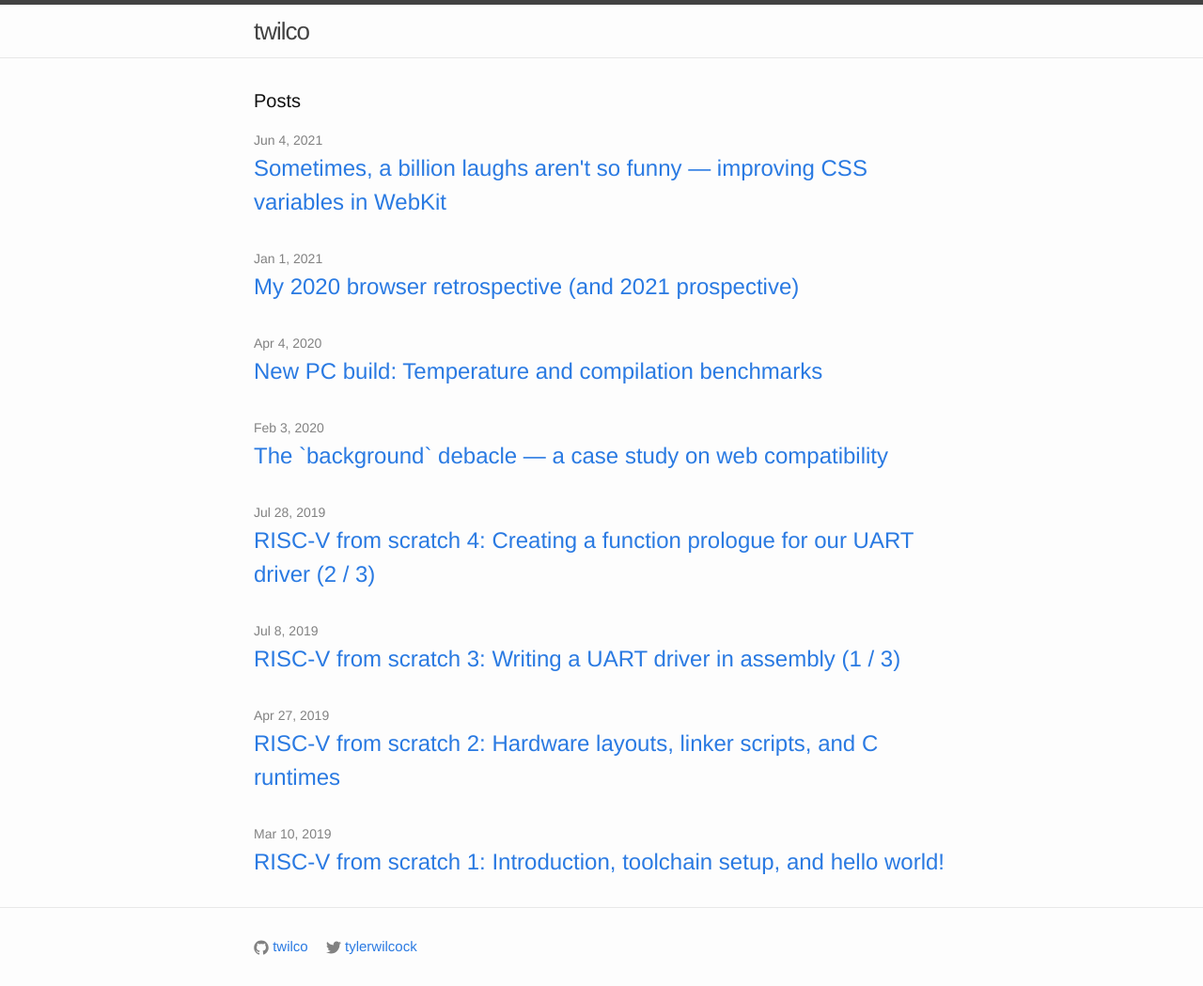
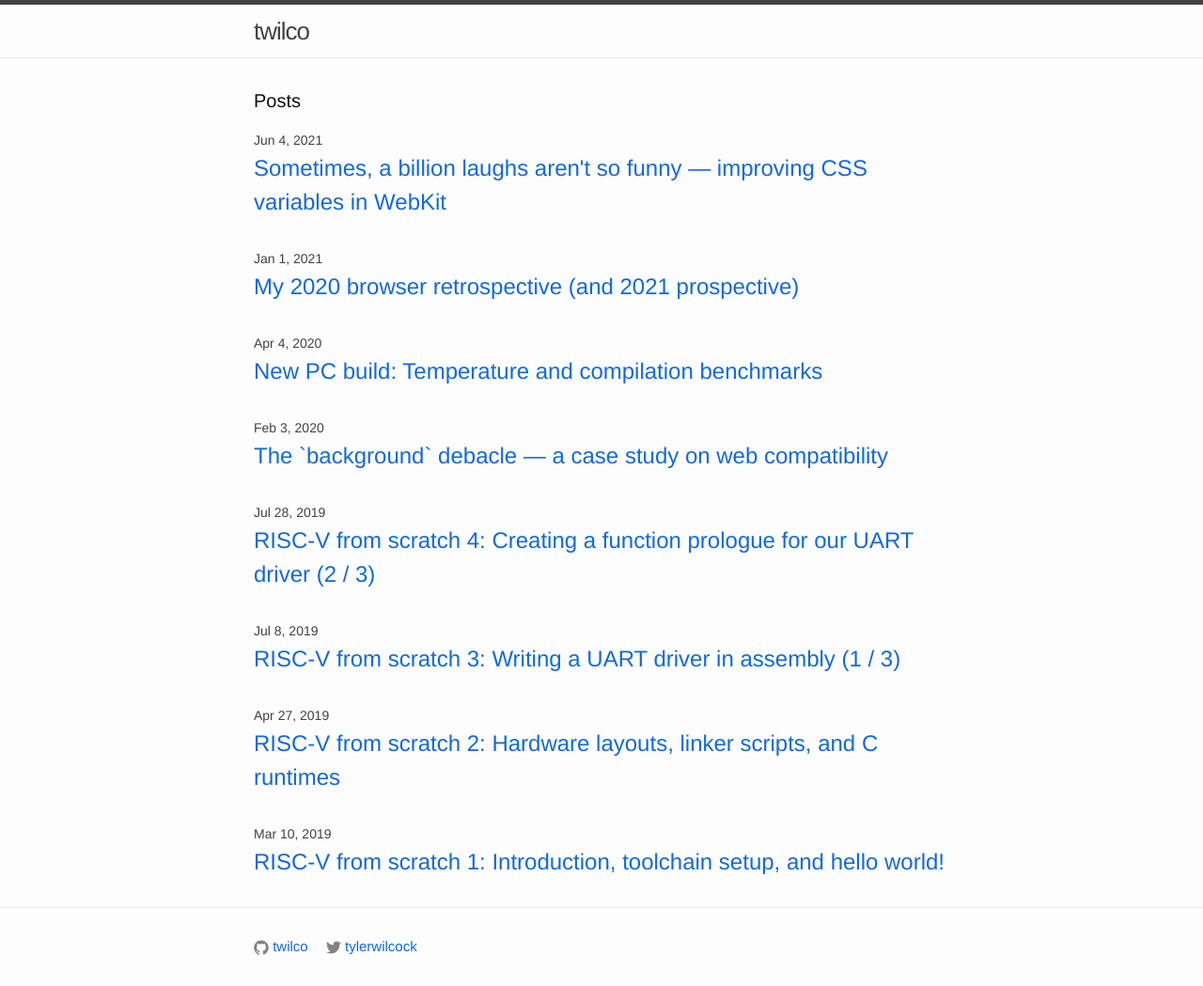
Before and after one commit to twilco/twilco.github.io, a Jekyll site: the page built from index.html, in a window 1280 px wide. Shown: the whole page at 94% size. Built offline with Jekyll 4.4.1, drawn with Linux system fonts in a browser that asks for light colours; comment, search, counter and statistics services are not loaded.

Commit message:
Improve color contrast, add lang attribute to <html>

```diff
--- a/_includes/header.html
+++ b/_includes/header.html
@@ -5,14 +5,6 @@
     <a class="site-title" href="{{ site.baseurl }}/">{{ site.title }}</a>
 
     <nav class="site-nav">
-      <a href="#" class="menu-icon">
-        <svg viewBox="0 0 18 15">
-          <path fill="#424242" d="M18,1.484c0,0.82-0.665,1.484-1.484,1.484H1.484C0.665,2.969,0,2.304,0,1.484l0,0C0,0.665,0.665,0,1.484,0 h15.031C17.335,0,18,0.665,18,1.484L18,1.484z"/>
-          <path fill="#424242" d="M18,7.516C18,8.335,17.335,9,16.516,9H1.484C0.665,9,0,8.335,0,7.516l0,0c0-0.82,0.665-1.484,1.484-1.484 h15.031C17.335,6.031,18,6.696,18,7.516L18,7.516z"/>
-          <path fill="#424242" d="M18,13.516C18,14.335,17.335,15,16.516,15H1.484C0.665,15,0,14.335,0,13.516l0,0 c0-0.82,0.665-1.484,1.484-1.484h15.031C17.335,12.031,18,12.696,18,13.516L18,13.516z"/>
-        </svg>
-      </a>
-
       <div class="trigger">
         {% for page in site.pages %}
           {% if page.title %}
--- a/_layouts/default.html
+++ b/_layouts/default.html
@@ -1,5 +1,5 @@
 <!DOCTYPE html>
-<html>
+<html lang="en">
 
   <head>
     {% include head.html %}
--- a/_sass/_layout.scss
+++ b/_sass/_layout.scss
@@ -179,7 +179,7 @@
 
 .post-meta {
     font-size: $small-font-size;
-    color: $grey-color;
+    color: $grey-color-dark;
 }
 
 .post-link {
--- a/css/main.scss
+++ b/css/main.scss
@@ -15,7 +15,7 @@
 
 $text-color:       #111;
 $background-color: #fdfdfd;
-$brand-color:      #2a7ae2;
+$brand-color:      #1369da;
 
 $grey-color:       #828282;
 $grey-color-light: lighten($grey-color, 40%);
```
